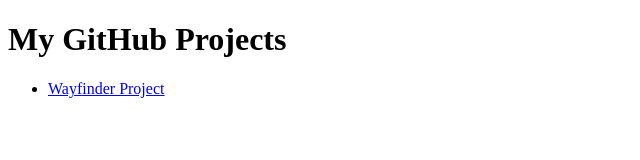
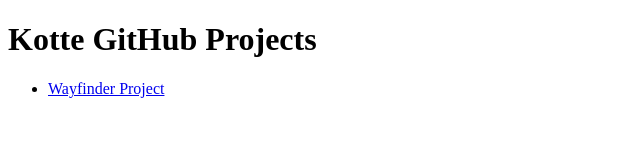
Before and after one commit to denniskotte/denniskotte.github.io, a plain HTML site: page index.html in a window 1280 px wide. Shown: the whole page, without its empty margins (0-640 px from the left). Drawn offline with Linux system fonts and the light colour scheme.

```diff
--- a/index.html
+++ b/index.html
@@ -3,10 +3,10 @@
 <head>
     <meta charset="UTF-8">
     <meta name="viewport" content="width=device-width, initial-scale=1.0">
-    <title>Dennis Kotte's GitHub Projects</title>
+    <title>Kotte GitHub Projects</title>
 </head>
 <body>
-    <h1>My GitHub Projects</h1>
+    <h1>Kotte GitHub Projects</h1>
     <ul>
         <li><a href="https://denniskotte.github.io/wayfinder/">Wayfinder Project</a></li>
     </ul>
```
Also changed, not shown: ads.txt (added).
